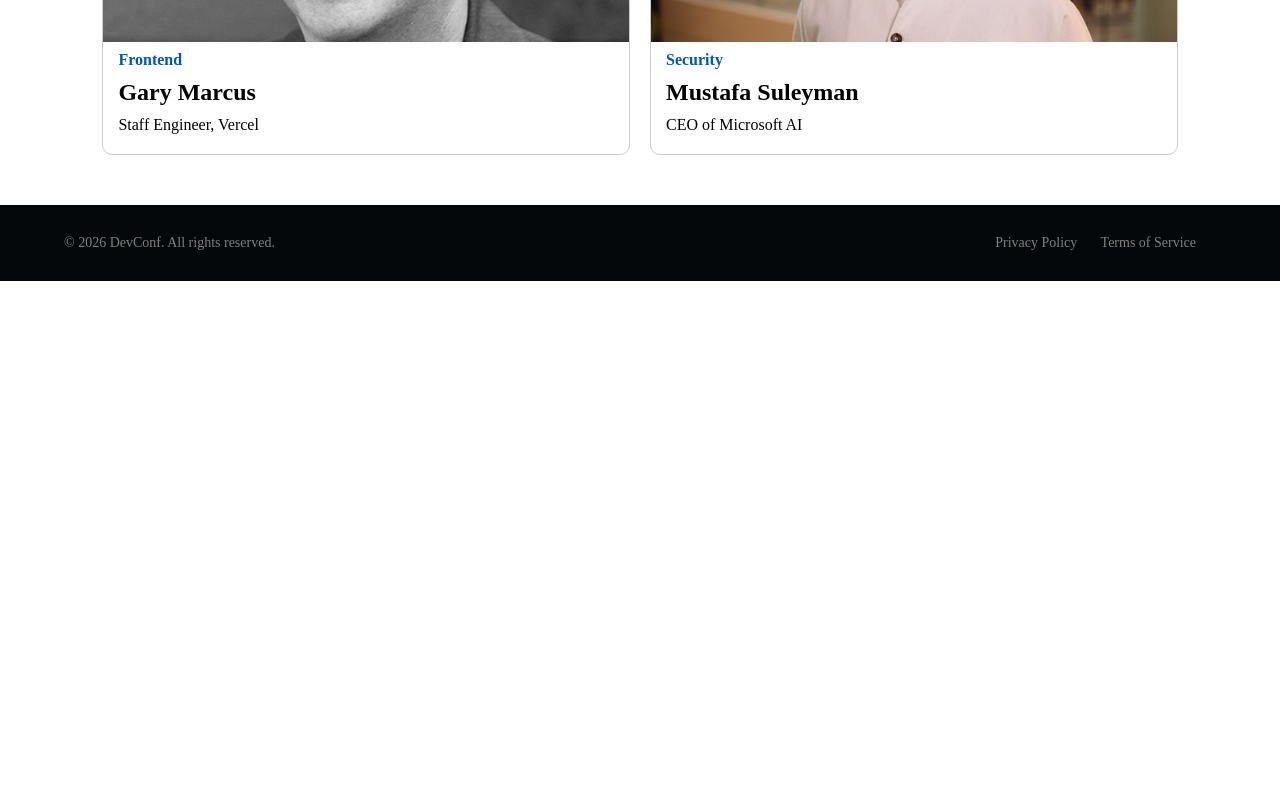
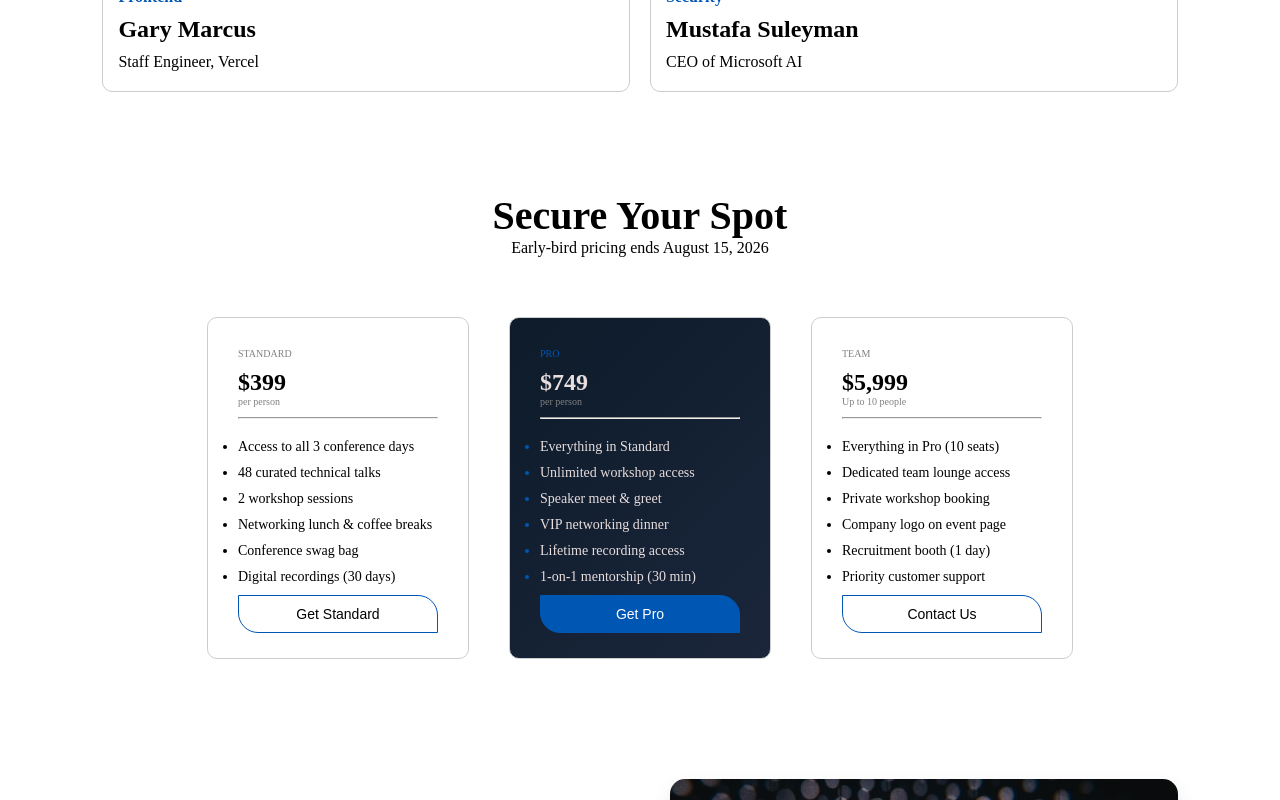
Before and after one commit to abdullah-patwary/mod6-assignment01, a plain HTML site: page index.html in a window 1280 px wide. Shown: the part 2000-2800 px from the top of the page. Before the commit the page ends 2281 px from the top, so only its background shows below. Drawn offline with Linux system fonts and the light colour scheme.

Commit message:
Added section created by AI

```diff
--- a/index.html
+++ b/index.html
@@ -65,13 +65,86 @@
         </div>
     </main>
 
+    <section class="pricing">
+        <header>
+            <h1>Secure Your Spot</h1>
+            <p>
+                Early-bird pricing ends August 15, 2026
+            </p>
+        </header>
+        <div class="pricing-container">
+            <div class="pricing-cards">
+                <p>STANDARD</p>
+                <h2>$399</h2>
+                <p>per person</p>
+                <hr>
+                <ul>
+                    <li>Access to all 3 conference days</li>
+                    <li>48 curated technical talks</li>
+                    <li>2 workshop sessions</li>
+                    <li>Networking lunch &amp; coffee breaks</li>
+                    <li>Conference swag bag</li>
+                    <li>Digital recordings (30 days)</li>
+                </ul>
+                <button class="price-btn">Get Standard</button>
+            </div>
+            <div class="pricing-cards pro-card">
+                <p><span class="blue-color">PRO</span></p>
+                <h2>$749</h2>
+                <p>per person</p>
+                <hr>
+                <ul>
+                    <li>Everything in Standard</li>
+                    <li>Unlimited workshop access</li>
+                    <li>Speaker meet &amp; greet</li>
+                    <li>VIP networking dinner</li>
+                    <li>Lifetime recording access</li>
+                    <li>1-on-1 mentorship (30 min)</li>
+                </ul>
+                <button class="pro-btn price-btn">Get Pro</button>
+            </div>
+            <div class="pricing-cards">
+                <p>TEAM</p>
+                <h2>$5,999</h2>
+                <p>Up to 10 people</p>
+                <hr>
+                <ul>
+                    <li>Everything in Pro (10 seats)</li>
+                    <li>Dedicated team lounge access</li>
+                    <li>Private workshop booking</li>
+                    <li>Company logo on event page</li>
+                    <li>Recruitment booth (1 day)</li>
+                    <li>Priority customer support</li>
+                </ul>
+                <button class="price-btn">Contact Us</button>
+            </div>
+        </div>
+    </section>
 
+    <section class="venue" id="venue">
+        <div class="venue-container">
+            <div class="venue-text">
+                <h2>The Venue</h2>
+                <h3>TechHub Convention Center</h3>
+                <p>Join us in the heart of the tech district. The TechHub Convention Center offers state-of-the-art facilities, blazing-fast Wi-Fi, and plenty of networking lounges to connect with fellow developers.
+                </p>
+                <ul>
+                    <li>📍 123 Developer Way, San Francisco, CA</li>
+                    <li>🏨 Discounted hotel blocks available</li>
+                    <li>🚆 5 minutes from the central transit station</li>
+                </ul>
+            </div>
+            <div class="venue-image">
+                <img src="./assets/banner.jpg" alt="Convention Center Venue">
+            </div>
+        </div>
+    </section>
 
     <footer class="footer">
         <p>© 2026 DevConf. All rights reserved.</p>
         <div class="footer-content">
-                <a href="#">Privacy Policy</a>
-                <a href="#">Terms of Service</a>
+            <a href="#">Privacy Policy</a>
+            <a href="#">Terms of Service</a>
         </div>
     </footer>
 </body>
--- a/style.css
+++ b/style.css
@@ -9,6 +9,7 @@
     justify-content: space-between;
     align-items: center;
     padding: 40px 150px;
+    height: 25px;
 }
 
 .logo {
@@ -24,7 +25,7 @@
 
 .navbar ul li a {
     padding: 10px;
-    font-size: 35px;
+    font-size: 25px;
     text-decoration: none;
     color: black;
     transition: 0.3s;
@@ -39,7 +40,7 @@
 
 .btn {
     padding: 10px 20px;
-    font-size: 30px;
+    font-size: 25px;
     background-color: #007bff;
     color: white;
     border: none;
@@ -54,10 +55,10 @@
     transform: scale(1.1);
 }
 
+/* ***Header Section*** */
 .header {
     position: relative;
 }
-
 
 .banner-img {
     width: 100%;
@@ -110,6 +111,7 @@
     color: white;
 }
 
+/* ***Speakers Section*** */
 .speakers-heading {
     text-align: center;
     font-size: 50px;
@@ -149,6 +151,150 @@
     padding: 5px 15px 20px 15px;
 }
 
+/* ***Pricing section*** */
+.pricing {
+    display: flex;
+    flex-direction: column;
+    justify-content: center;
+    align-items: center;
+    margin-top: 100px;
+}
+
+.pricing header h1 {
+    font-size: 40px;
+    align-items: center;
+    text-align: center;
+}
+
+.pricing header p {
+    text-align: center;
+}
+
+.pricing-container {
+    display: flex;
+    flex-direction: row;
+    justify-content: center;
+    align-items: center;
+    gap: 40px;
+    margin-top: 40px;
+    padding: 20px;
+
+}
+
+.pricing-container hr {
+    margin-bottom: 20px;
+}
+
+.pricing-cards {
+    border: 1px solid #ccc;
+    padding: 30px;
+    height: 280px;
+    width: 200px;
+    border-radius: 10px;
+}
+
+.pricing-cards p {
+    font-size: 10px;
+    color: grey;
+    padding-bottom: 10px;
+}
+
+.pricing-cards ul li {
+    font-size: 14px;
+    padding-bottom: 10px;
+}
+
+.price-btn {
+    padding: 10px 20px;
+    font-size: 14px;
+    color: black;
+    border: 1px solid #0056b3;
+    border-radius: 0px 20px;
+    cursor: pointer;
+    transition: 0.3s;
+    width: 100%;
+    background: transparent;
+}
+
+.price-btn:hover {
+    background-color: #0056b3;
+    color: white;
+    border-radius: 5px 20px;
+    transform: scale(1.1);
+}
+
+.pro-card {
+    background: linear-gradient(135deg, #0d1b2a, #1b263b);
+    color: rgb(231, 221, 221);
+}
+
+.pro-card li::marker {
+    color: #0056b3
+}
+
+.pro-btn {
+    background-color: #0056b3;
+    color: white;
+}
+
+.blue-color {
+    color: #0056b3;
+}
+
+
+/* --- Venue Section --- */
+.venue {
+    padding: 100px 8%;
+    background-color: white;
+}
+
+.venue-container {
+    display: flex;
+    flex-direction: row;
+    align-items: center;
+    gap: 60px;
+}
+
+.venue-text,
+.venue-image {
+    flex: 1;
+}
+
+.venue-text h2 {
+    font-size: 40px;
+    margin-bottom: 10px;
+}
+
+.venue-text h3 {
+    font-size: 24px;
+    color: #0056b3;
+    margin-bottom: 20px;
+}
+
+.venue-text p {
+    font-size: 18px;
+    color: #555;
+    line-height: 1.6;
+    margin-bottom: 20px;
+}
+
+.venue-text ul {
+    list-style-type: none;
+}
+
+.venue-text ul li {
+    font-size: 16px;
+    color: #333;
+    padding-bottom: 10px;
+}
+
+.venue-image img {
+    width: 100%;
+    height: 400px;
+    object-fit: cover;
+    border-radius: 15px;
+    box-shadow: 0 10px 20px rgba(0, 0, 0, 0.1);
+}
 
 .footer {
     background-color: #03070a;
@@ -158,9 +304,11 @@
     justify-content: space-between;
     font-size: 14px;
     padding: 30px 5%;
+    margin-top: 50px;
+    width: auto;
 }
 
-.footer-content a{
+.footer-content a {
     text-decoration: none;
     color: grey;
     padding-right: 20px;
```
